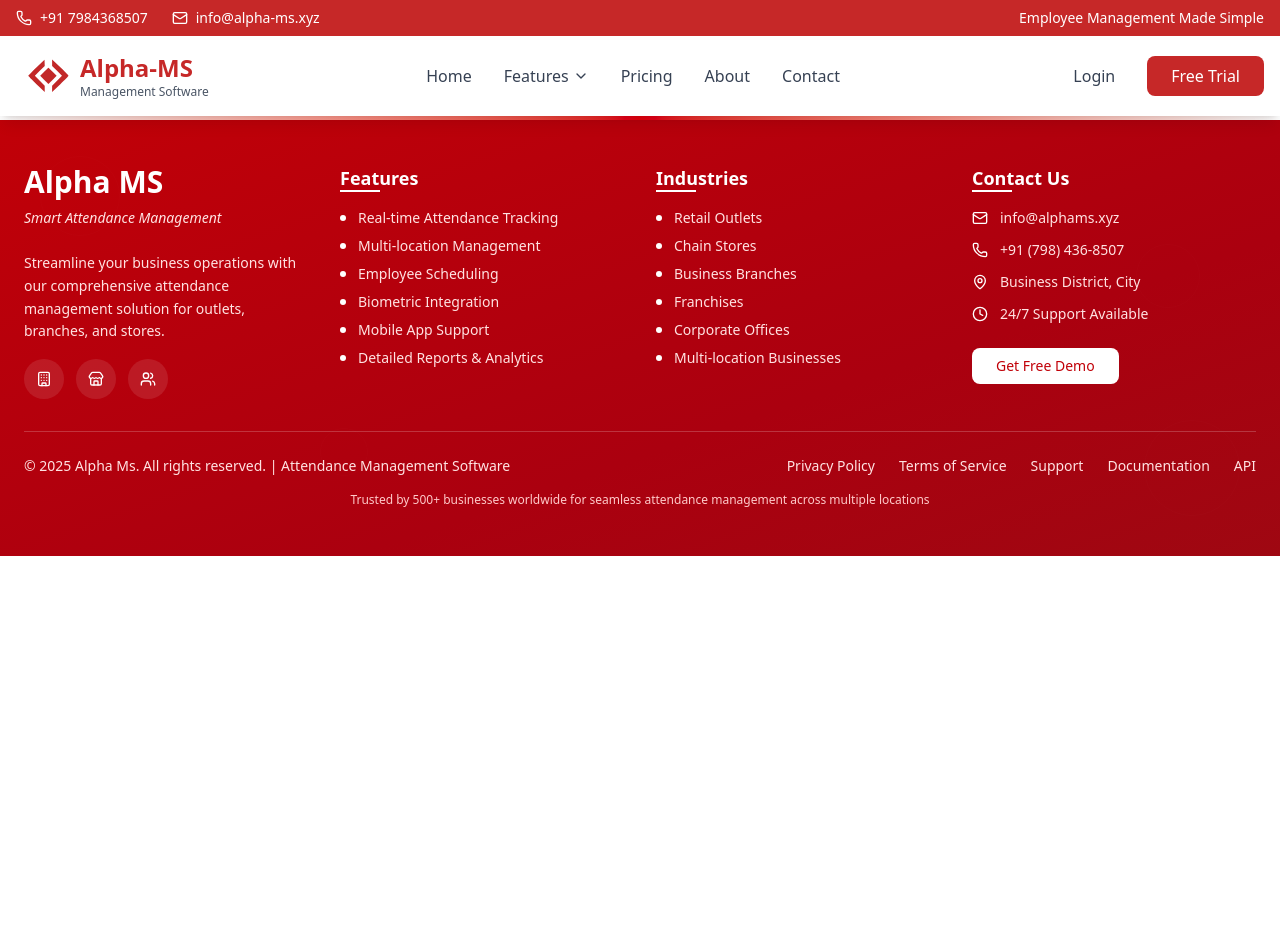
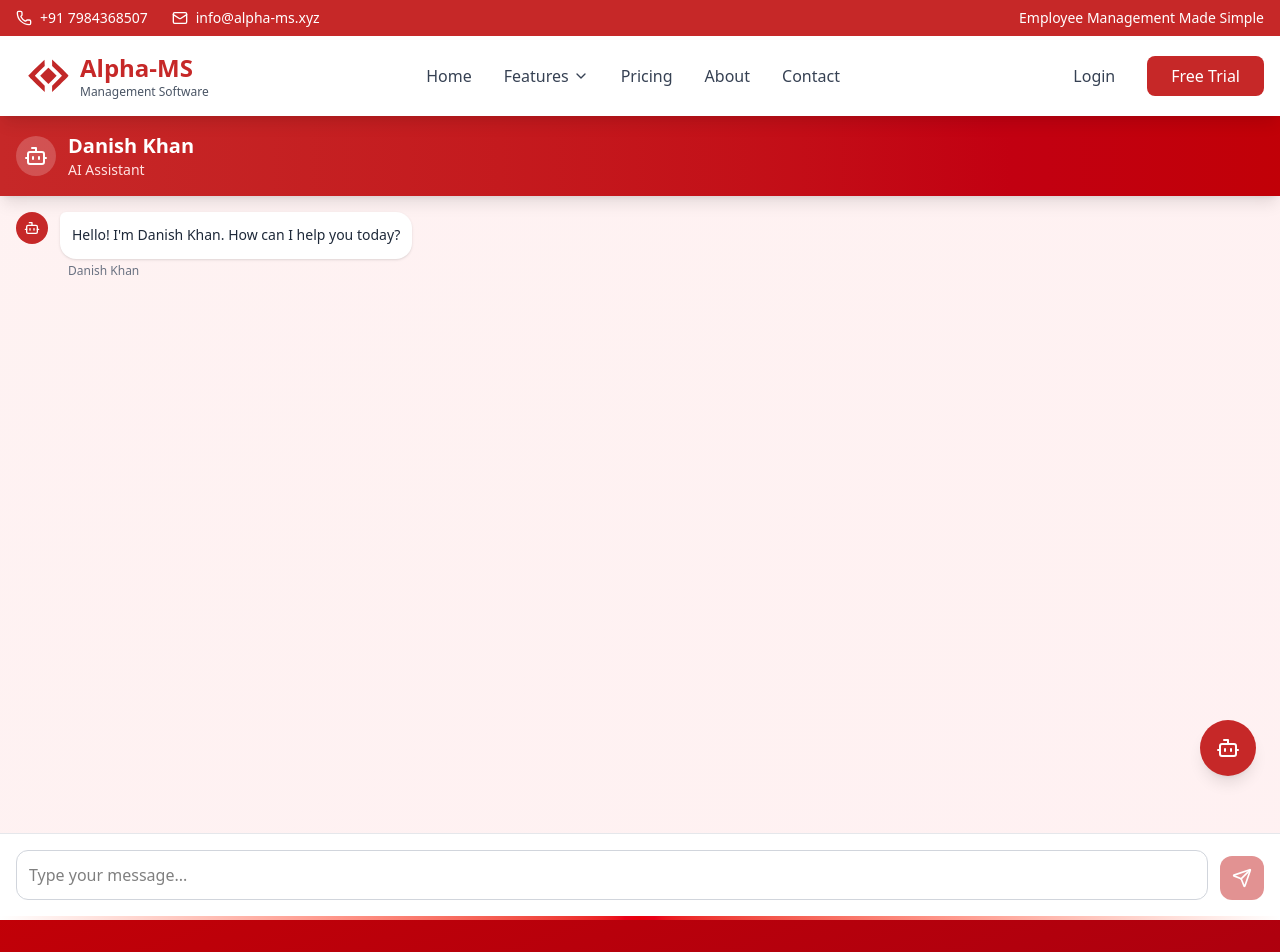
Before and after one commit to danishpathan251/ams_web, a React (Vite) app: page /chat-bot in a window 1280 px wide. Shown: the top 952 px of the page. Before the commit the page ends 800 px from the top, so only its background shows below. Built offline with nearby package versions, Linux system fonts and the light colour scheme; no server answers.

Commit message:
the changes

```diff
--- a/src/App.jsx
+++ b/src/App.jsx
@@ -14,6 +14,7 @@ import ComponyAbout from './components/CompnayAbout';
 import AboutUs from './components/AboutUs';
 import TrialDownloadApp from './components/TrialDownloadApp';
 import LoginPage from './components/LoginPage';
+import ChatBot from './components/Chatbot';
 
 function App() {
   const [count, setCount] = useState(0)
@@ -33,6 +34,7 @@ function App() {
         <Route path="/ComponyAbout" element={<PageWrapper><ComponyAbout /></PageWrapper>} />
         <Route path="/Trail" element={<PageWrapper><TrialDownloadApp /></PageWrapper>} />
         <Route path="/Login" element={<PageWrapper><LoginPage /></PageWrapper>} />
+        <Route path="/chat-bot" element={<PageWrapper><ChatBot /></PageWrapper>} />
       </Routes>
     </AnimatePresence>
       <Footer/>
--- a/src/Footer.jsx
+++ b/src/Footer.jsx
@@ -1,5 +1,6 @@
 import React from 'react';
 import { Mail, Phone, MapPin, Clock, Users, Building, Store } from 'lucide-react';
+import ChatWidget from './components/ChatWidget';
 
 const Footer = () => {
   return (
@@ -109,6 +110,7 @@ const Footer = () => {
               <button className="bg-white text-red-700 px-6 py-2 rounded-lg font-medium text-sm hover:bg-red-50 transition-all duration-300 transform hover:scale-105">
                 Get Free Demo
               </button>
+              <ChatWidget/>
             </div>
           </div>
         </div>
--- /dev/null
+++ b/src/components/ChatWidget.jsx
@@ -0,0 +1,38 @@
+import React, { useState } from "react";
+import ChatBot from "./ChatBot"; // Your full chatbot component
+import { Bot } from "lucide-react";
+
+const ChatWidget = () => {
+  const [isOpen, setIsOpen] = useState(false);
+
+  return (
+    <div>
+      {/* Chat Toggle Button */}
+      <div className="fixed bottom-6 right-6 z-50">
+        {!isOpen && (
+          <button
+            onClick={() => setIsOpen(true)}
+            className="bg-[#C62828] hover:bg-red-800 text-white p-4 rounded-full shadow-lg"
+          >
+            <Bot className="w-6 h-6" />
+          </button>
+        )}
+      </div>
+
+      {/* Chat Modal */}
+      {isOpen && (
+        <div className="fixed bottom-6 right-6 z-50 w-[350px] h-[500px] bg-white shadow-2xl rounded-xl overflow-hidden border border-gray-200 flex flex-col">
+          <div className="flex justify-between items-center bg-[#C62828] text-white px-4 py-2">
+            <span className="font-semibold">Chat with Danish Khan</span>
+            <button onClick={() => setIsOpen(false)} className="text-white text-sm hover:opacity-80">
+              ✕
+            </button>
+          </div>
+          <ChatBot />
+        </div>
+      )}
+    </div>
+  );
+};
+
+export default ChatWidget;
--- /dev/null
+++ b/src/components/Chatbot.jsx
@@ -0,0 +1,159 @@
+import React, { useState, useRef, useEffect } from "react";
+import { Send, Bot, User } from "lucide-react";
+
+const ChatBot = () => {
+  const [messages, setMessages] = useState([
+    { sender: "bot", text: "Hello! I'm Danish Khan. How can I help you today?" },
+  ]);
+  const [input, setInput] = useState("");
+  const [socket, setSocket] = useState(null);
+  const [isTyping, setIsTyping] = useState(false); // ✅ added
+  const messagesEndRef = useRef(null); // ✅ added
+
+  useEffect(() => {
+    const ws = new WebSocket("ws://localhost:5000");
+    setSocket(ws);
+
+    ws.onmessage = (event) => {
+      const data = JSON.parse(event.data);
+
+      if (data.sender === "bot") {
+        setIsTyping(false); // ✅ stop typing when message is received
+        setMessages((prev) => [...prev, data]);
+      }
+    };
+
+    return () => {
+      ws.close();
+    };
+  }, []);
+
+  useEffect(() => {
+    // Scroll to bottom when messages update
+    messagesEndRef.current?.scrollIntoView({ behavior: "smooth" });
+  }, [messages]);
+
+  const handleSend = () => {
+    if (!input.trim()) return;
+
+    const userMessage = { sender: "user", text: input };
+    setMessages((prev) => [...prev, userMessage]);
+
+    if (socket && socket.readyState === WebSocket.OPEN) {
+      setIsTyping(true); // ✅ show typing indicator
+      socket.send(JSON.stringify(userMessage));
+    }
+
+    setInput("");
+  };
+
+  return (
+    <div className="flex flex-col h-screen bg-gradient-to-br from-red-50 to-rose-50">
+      {/* Header */}
+      <div className="bg-gradient-to-r from-[#C62828] to-red-700 text-white p-4 shadow-lg">
+        <div className="flex items-center gap-3">
+          <div className="w-10 h-10 bg-white/20 rounded-full flex items-center justify-center">
+            <Bot className="w-6 h-6" />
+          </div>
+          <div>
+            <h1 className="text-xl font-bold">Danish Khan</h1>
+            <p className="text-red-100 text-sm">AI Assistant</p>
+          </div>
+        </div>
+      </div>
+
+      {/* Messages */}
+      <div className="flex-1 overflow-y-auto p-4 space-y-4">
+        {messages.map((msg, index) => (
+          <div
+            key={index}
+            className={`flex items-start gap-3 ${
+              msg.sender === "user" ? "flex-row-reverse" : "flex-row"
+            }`}
+          >
+            {/* Avatar */}
+            <div
+              className={`w-8 h-8 rounded-full flex items-center justify-center flex-shrink-0 ${
+                msg.sender === "bot"
+                  ? "bg-[#C62828] text-white"
+                  : "bg-gray-700 text-white"
+              }`}
+            >
+              {msg.sender === "bot" ? (
+                <Bot className="w-4 h-4" />
+              ) : (
+                <User className="w-4 h-4" />
+              )}
+            </div>
+
+            {/* Message Bubble */}
+            <div className="max-w-[70%]">
+              <div
+                className={`p-3 rounded-2xl shadow-sm ${
+                  msg.sender === "bot"
+                    ? "bg-white text-gray-800 rounded-tl-md"
+                    : "bg-gray-700 text-white rounded-tr-md"
+                }`}
+              >
+                <p className="text-sm leading-relaxed whitespace-pre-line">
+                  {msg.text}
+                </p>
+              </div>
+              <div
+                className={`text-xs text-gray-500 mt-1 px-2 ${
+                  msg.sender === "user" ? "text-right" : "text-left"
+                }`}
+              >
+                {msg.sender === "bot" ? "Danish Khan" : "You"}
+              </div>
+            </div>
+          </div>
+        ))}
+
+        {/* Typing Indicator */}
+        {isTyping && (
+          <div className="flex items-start gap-3">
+            <div className="w-8 h-8 bg-[#C62828] text-white rounded-full flex items-center justify-center flex-shrink-0">
+              <Bot className="w-4 h-4" />
+            </div>
+            <div className="bg-white p-3 rounded-2xl rounded-tl-md shadow-sm">
+              <div className="flex space-x-1">
+                <div className="w-2 h-2 bg-gray-400 rounded-full animate-bounce" />
+                <div className="w-2 h-2 bg-gray-400 rounded-full animate-bounce delay-75" />
+                <div className="w-2 h-2 bg-gray-400 rounded-full animate-bounce delay-150" />
+              </div>
+            </div>
+          </div>
+        )}
+
+        {/* Auto-scroll anchor */}
+        <div ref={messagesEndRef} />
+      </div>
+
+      {/* Input */}
+      <div className="p-4 bg-white border-t border-gray-200">
+        <div className="flex gap-3 items-end">
+          <div className="flex-1 relative">
+            <input
+              type="text"
+              className="w-full p-3 pr-12 border border-gray-300 rounded-xl text-black focus:outline-none focus:ring-2 focus:ring-[#C62828] focus:border-transparent resize-none"
+              placeholder="Type your message..."
+              value={input}
+              onChange={(e) => setInput(e.target.value)}
+              onKeyDown={(e) => e.key === "Enter" && !e.shiftKey && handleSend()}
+            />
+          </div>
+          <button
+            className="bg-[#C62828] hover:bg-red-800 text-white p-3 rounded-xl transition-colors duration-200 flex items-center justify-center disabled:opacity-50 disabled:cursor-not-allowed"
+            onClick={handleSend}
+            disabled={!input.trim() || isTyping}
+          >
+            <Send className="w-5 h-5" />
+          </button>
+        </div>
+      </div>
+    </div>
+  );
+};
+
+export default ChatBot;
```
